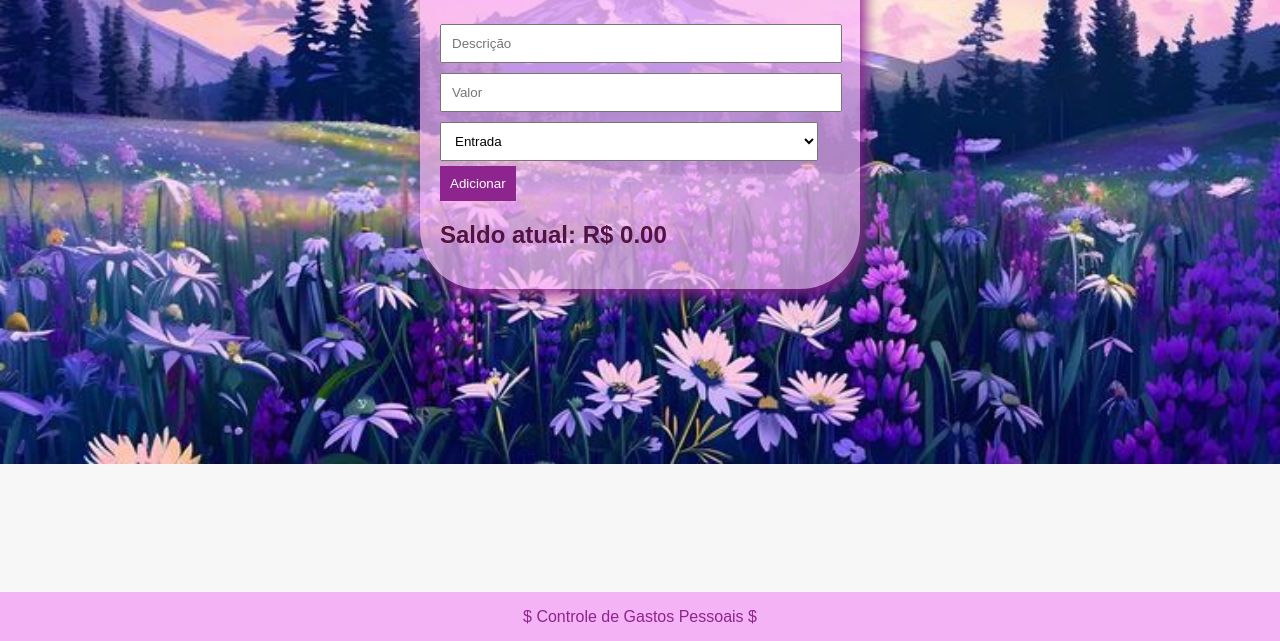
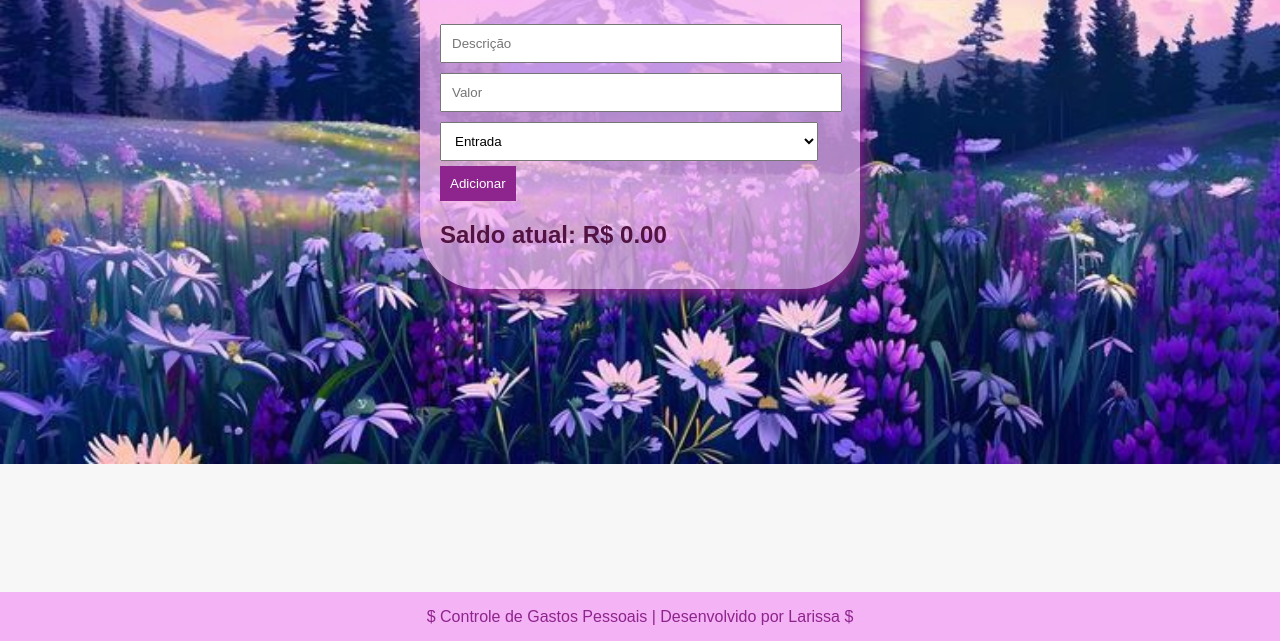
Before and after one commit to LarihMaciel/TrabalhoFinal, a plain HTML site: page index.html in a window 1280 px wide. Shown: the part 159-800 px from the top of the page. Drawn offline with Linux system fonts and the light colour scheme.

Commit message:
Update index.html

```diff
--- a/index.html
+++ b/index.html
@@ -30,7 +30,7 @@
     </main>
 
     <footer>
-        &#36 Controle de Gastos Pessoais &#36
+        &#36 Controle de Gastos Pessoais | Desenvolvido por Larissa &#36
     </footer>
 
     <script src="script.js"></script>
```
